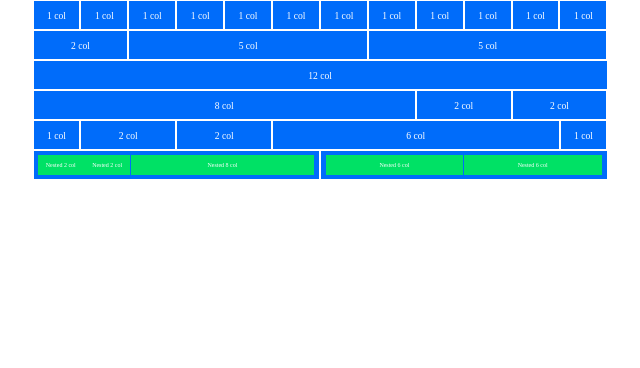
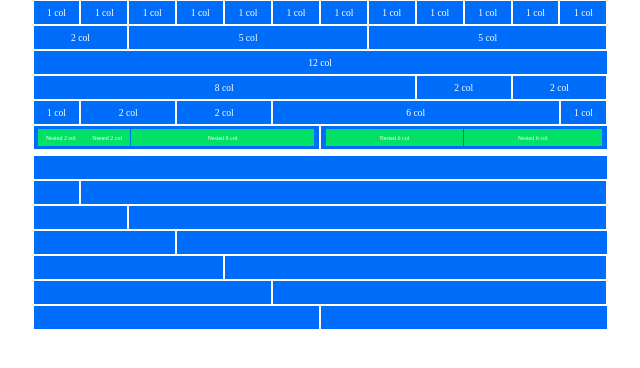
Before and after one commit to MicheleBisceglia/-html-css-12bool, a plain HTML site: page index.html in a window 1280 px wide. Shown: the whole page, without its empty margins (320-960 px from the left). Drawn offline with Linux system fonts and the light colour scheme.

Commit message:
esercizio 2

```diff
--- a/css/style.css
+++ b/css/style.css
@@ -4,8 +4,7 @@
 }
 
 .row {
-
-    height: 30px;
+    height: 25px;
     width: 100%;
 }
 
@@ -34,3 +33,7 @@
     align-items: center;
     justify-content: center;
 }
+
+.container-2 {
+    padding-top: 5px;
+}
--- a/index.html
+++ b/index.html
@@ -56,6 +56,34 @@
             </div>
         </div>
     </div>
-
+    <div class="container container-2">
+        <div class="row">
+            <div class="col col-xs-12"></div>
+        </div>
+        <div class="row">
+            <div class="col col-xs-1"></div>
+            <div class="col col-xs-11"></div>
+        </div>
+        <div class="row">
+            <div class="col col-xs-2"></div>
+            <div class="col col-xs-10"></div>
+        </div>
+        <div class="row">
+            <div class="col col-xs-3"></div>
+            <div class="col col-xs-9"></div>
+        </div>
+        <div class="row">
+            <div class="col col-xs-4"></div>
+            <div class="col col-xs-8"></div>
+        </div>
+        <div class="row">
+            <div class="col col-xs-5"></div>
+            <div class="col col-xs-7"></div>
+        </div>
+        <div class="row">
+            <div class="col col-xs-6"></div>
+            <div class="col col-xs-6"></div>
+        </div>
+    </div>
 </body>
 </html>
```
